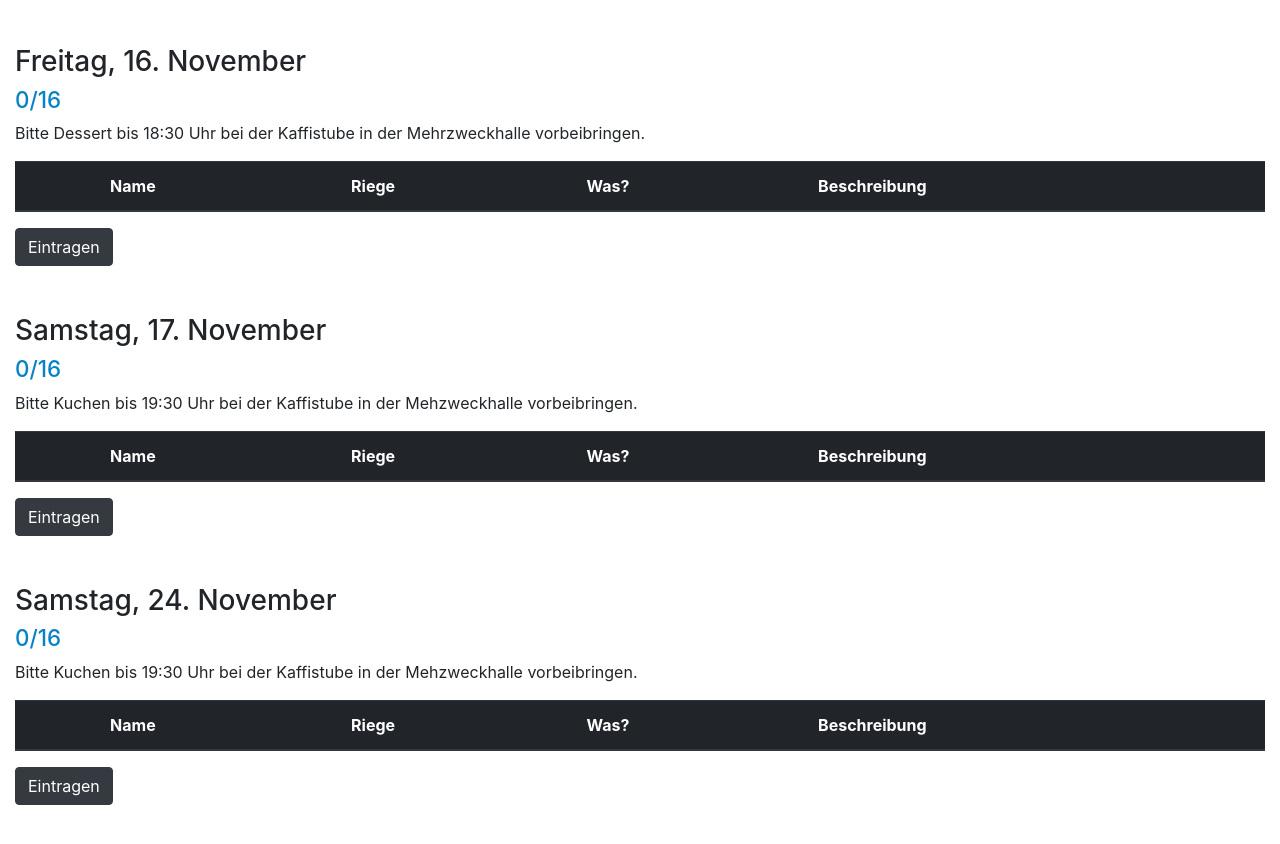
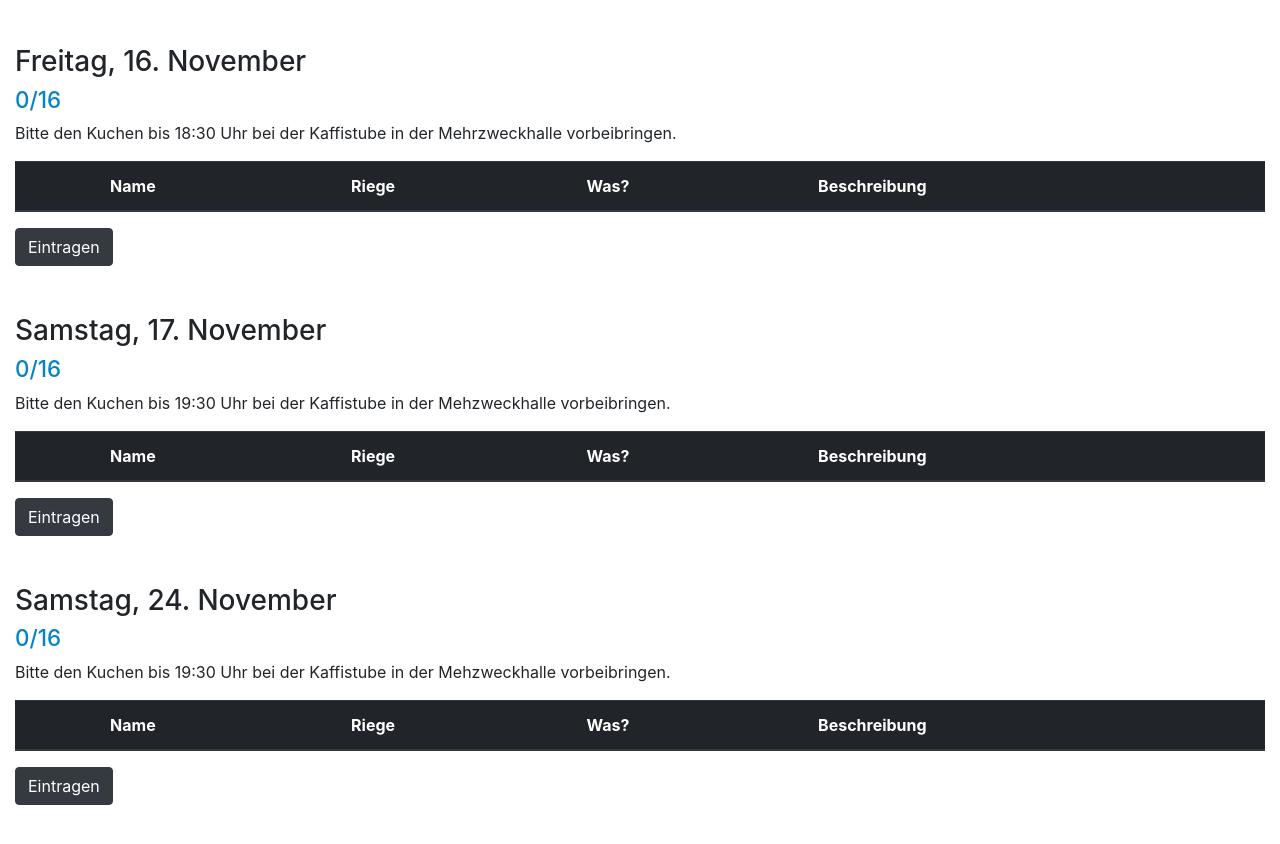
Before and after one commit to silviojaeger/kaffistube, a website: page kaffistube/public/index.html in a window 1280 px wide. Shown: the part 490-1334 px from the top of the page. Drawn offline with nearby package versions, Linux system fonts and the light colour scheme; no server answers.

Commit message:
removed spelling mistakes

```diff
--- a/kaffistube/public/index.html
+++ b/kaffistube/public/index.html
@@ -40,7 +40,7 @@
     </div>
     <div class="container-fluid">
       <h3 class="abendDate">Freitag, 16. November </h3><h4 id="16112018counter" class='counter'>0/16</h4>
-      <p>Bitte Dessert bis 18:30 Uhr bei der Kaffistube in der Mehrzweckhalle vorbeibringen.</p>
+      <p>Bitte den Kuchen bis 18:30 Uhr bei der Kaffistube in der Mehrzweckhalle vorbeibringen.</p>
       <table class="table table-striped table-dark">
         <thead>
           <tr>
@@ -59,7 +59,7 @@
 
     <div class="container-fluid">
         <h3 class="abendDate">Samstag, 17. November<h4 id="17112018counter" class='counter'>0/16</h4></h3>
-        <p>Bitte Kuchen bis 19:30 Uhr bei der Kaffistube in der Mehzweckhalle vorbeibringen.</p>
+        <p>Bitte den Kuchen bis 19:30 Uhr bei der Kaffistube in der Mehzweckhalle vorbeibringen.</p>
         <table class="table table-striped table-dark">
           <thead>
             <tr>
@@ -78,7 +78,7 @@
 
       <div class="container-fluid">
           <h3 class="abendDate">Samstag, 24. November<h4 id="24112018counter" class='counter'>0/16</h4></h3>
-          <p>Bitte Kuchen bis 19:30 Uhr bei der Kaffistube in der Mehzweckhalle vorbeibringen.</p>
+          <p>Bitte den Kuchen bis 19:30 Uhr bei der Kaffistube in der Mehzweckhalle vorbeibringen.</p>
           <table class="table table-striped table-dark">
             <thead>
               <tr>
```
